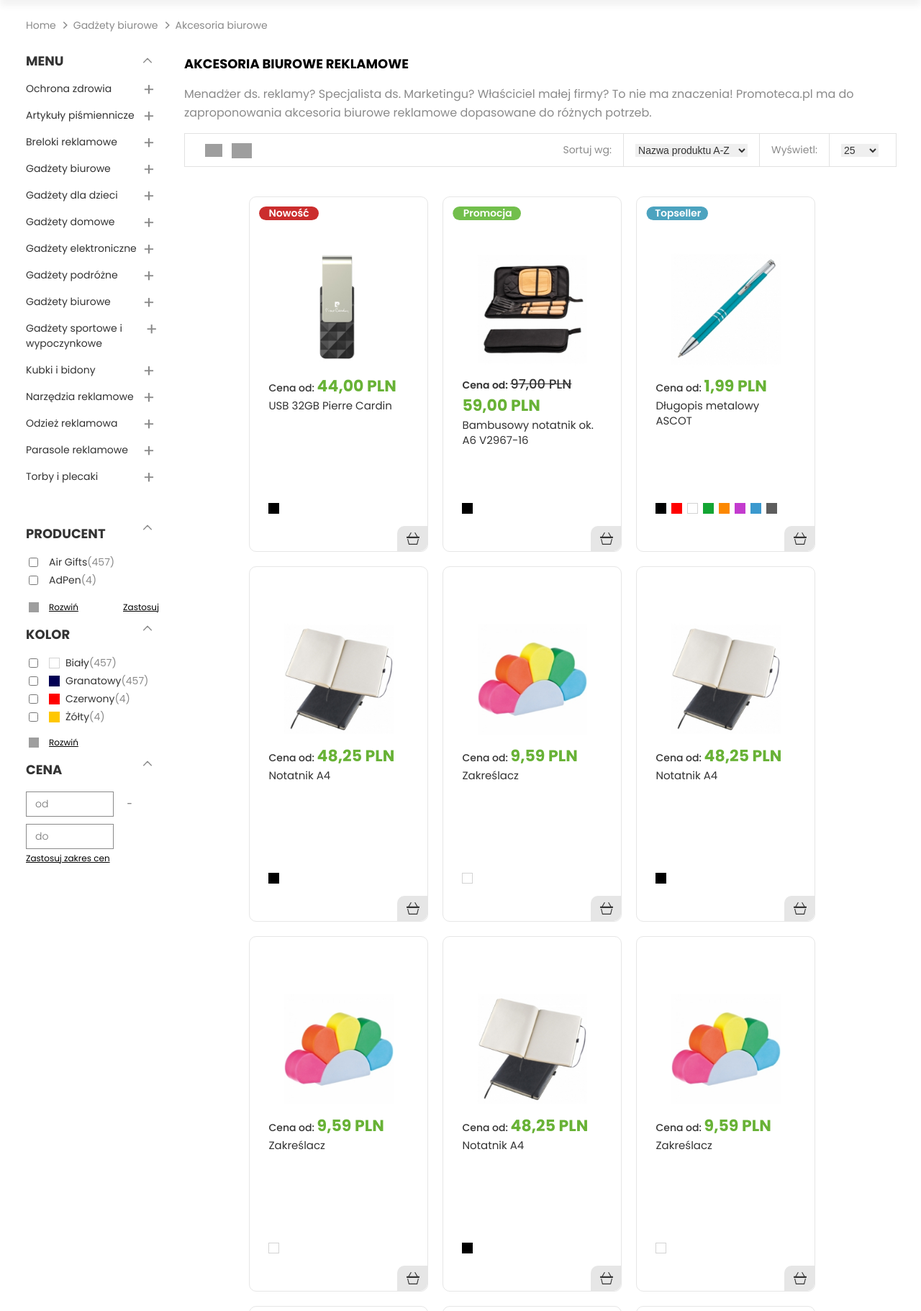
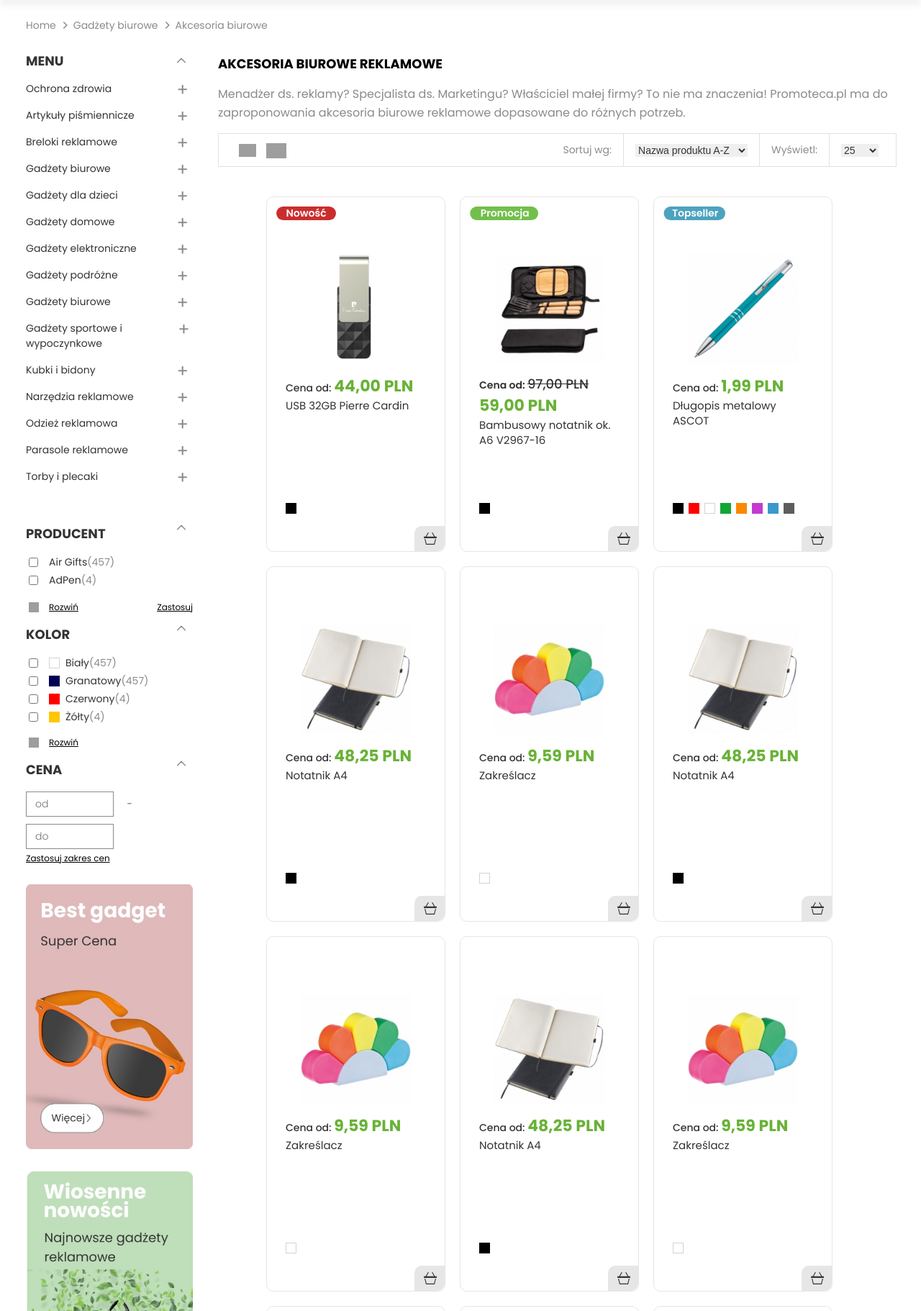
Before and after one commit to goldipl/SPARK_PROMOTIONS, a PHP site: page /category.php in a window 1280 px wide. Shown: the part 98-1920 px from the top of the page at 72% size. Run offline with PHP 8.4, Linux system fonts and the light colour scheme; grey boxes are pictures that could not be loaded.

Commit message:
styling and fill aside banner templates

```diff
--- a/components/common/aside_boxes.php
+++ b/components/common/aside_boxes.php
@@ -1,8 +1,12 @@
 <div class="aside_boxes">
     <div class="aside_boxes_slot">
-
+        <a href="http://">
+            <img src="./assets/img/banners/vertical_pink_banner.jpg" alt="banner" width="232" height="423">
+        </a>
     </div>
     <div class="aside_boxes_slot">
-
+        <a href="http://">
+            <img src="./assets/img/banners/vertical_green_banner.jpg" alt="banner" width="232" height="423">
+        </a>
     </div>
 </div>
--- a/scss/common/_aside_boxes.scss
+++ b/scss/common/_aside_boxes.scss
@@ -1,7 +1,10 @@
 .aside_boxes {
-    margin-top: 29px;
-    margin-bottom: 47px;
+    margin-top: 0;
+    margin-bottom: 16px;
     &_slot {
-        margin-bottom: 19px;
+        margin-bottom: -8px;
+        img {
+            object-fit: contain;
+        }
     }
 }
--- a/scss/main.css
+++ b/scss/main.css
@@ -2183,11 +2183,15 @@ header #nav .bottom-nav .right-container ul.no-menu-links .new-nav li::before {
   }
 }
 .aside_boxes {
-  margin-top: 29px;
-  margin-bottom: 47px;
+  margin-top: 0;
+  margin-bottom: 16px;
 }
 .aside_boxes_slot {
-  margin-bottom: 19px;
+  margin-bottom: -8px;
+}
+.aside_boxes_slot img {
+  -o-object-fit: contain;
+     object-fit: contain;
 }
 
 .aside_menu .accordion_box_title {
```
Also changed, not shown: 1 other file.
